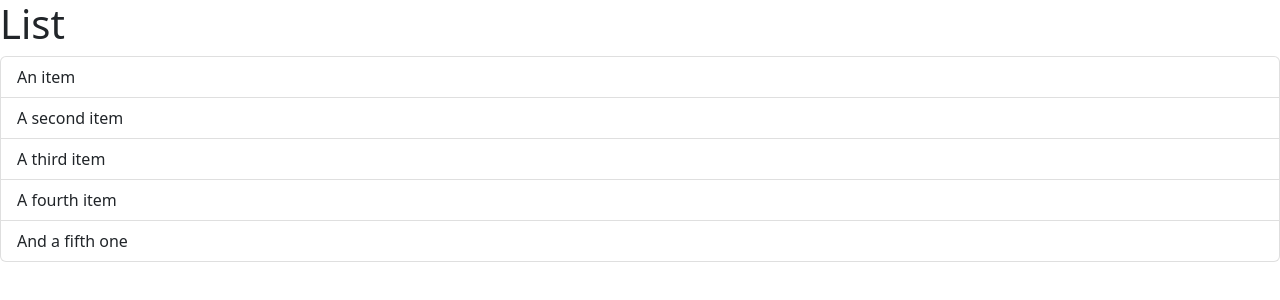
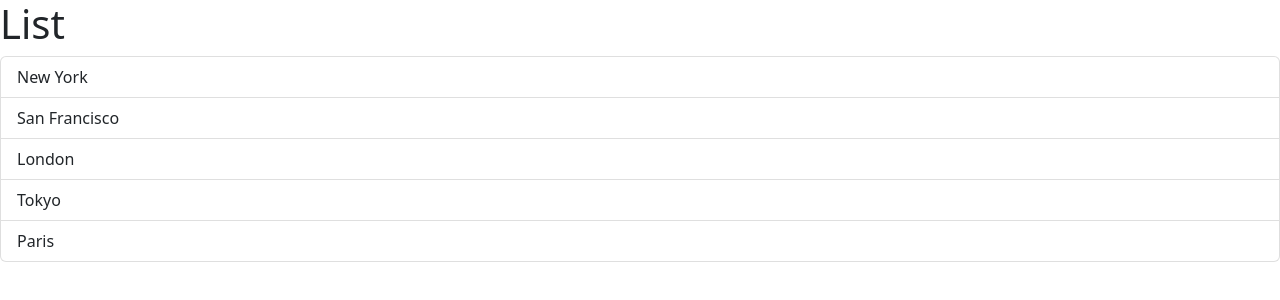
Before and after one commit to khaingthinzarthwe/MoshReactCourse, a React (Vite) app: page / in a window 1280 px wide. Shown: the top 300 px of the page. Built offline with nearby package versions, Linux system fonts and the light colour scheme.

Commit message:
Rendering Lists

```diff
--- a/src/components/ListGroup.tsx
+++ b/src/components/ListGroup.tsx
@@ -1,15 +1,14 @@
+function ListGroup() {
+  const items = ["New York", "San Francisco", "London", "Tokyo", "Paris"];
 
-function ListGroup() {
   return (
     <>
-    <h1>List</h1>
-    <ul className="list-group">
-      <li className="list-group-item">An item</li>
-      <li className="list-group-item">A second item</li>
-      <li className="list-group-item">A third item</li>
-      <li className="list-group-item">A fourth item</li>
-      <li className="list-group-item">And a fifth one</li>
-    </ul>
+      <h1>List</h1>
+      <ul className="list-group">
+        {items.map((item) => (
+          <li key={item} className="list-group-item">{item}</li>
+        ))}
+      </ul>
     </>
   );
 }
```
